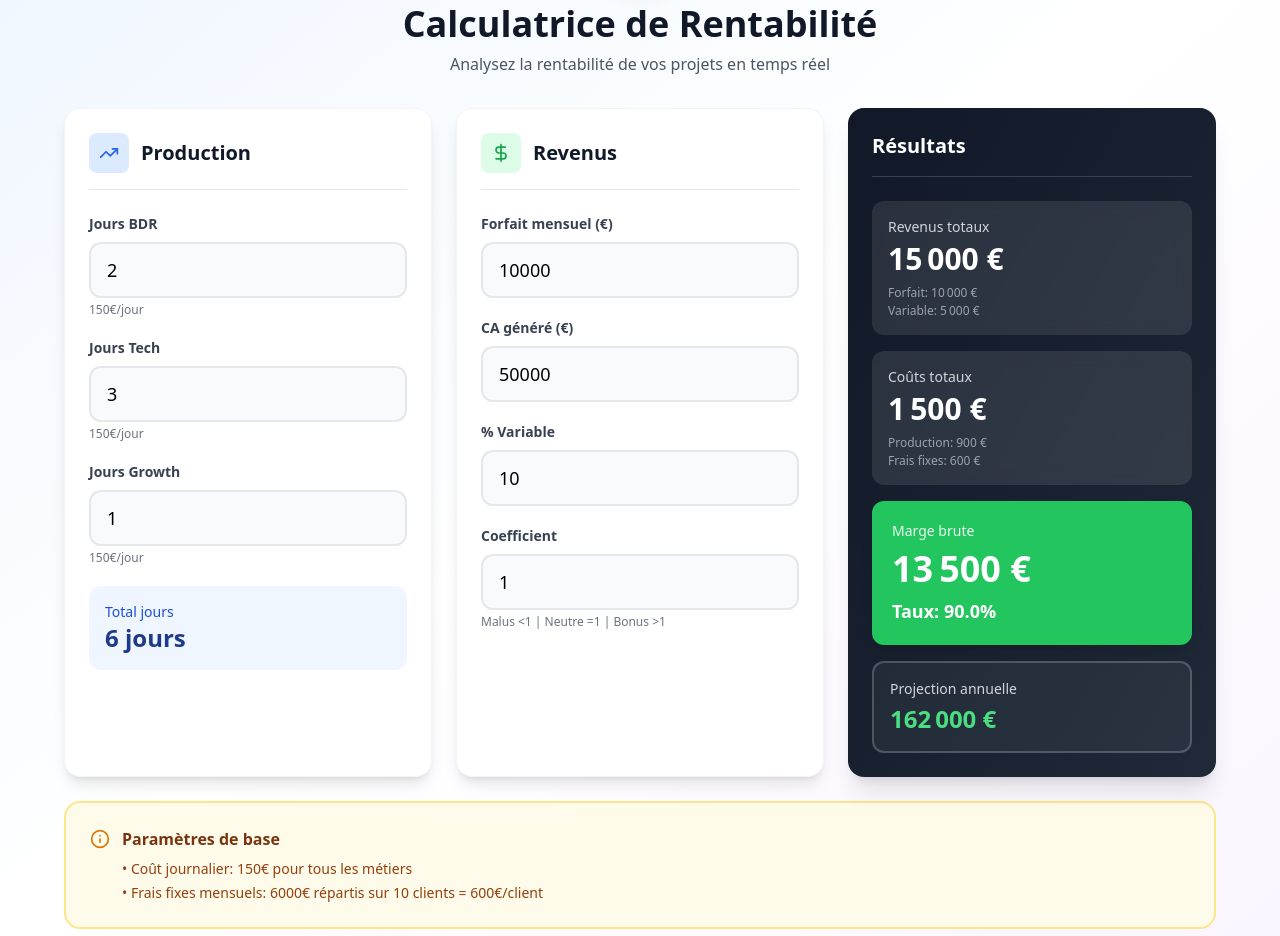
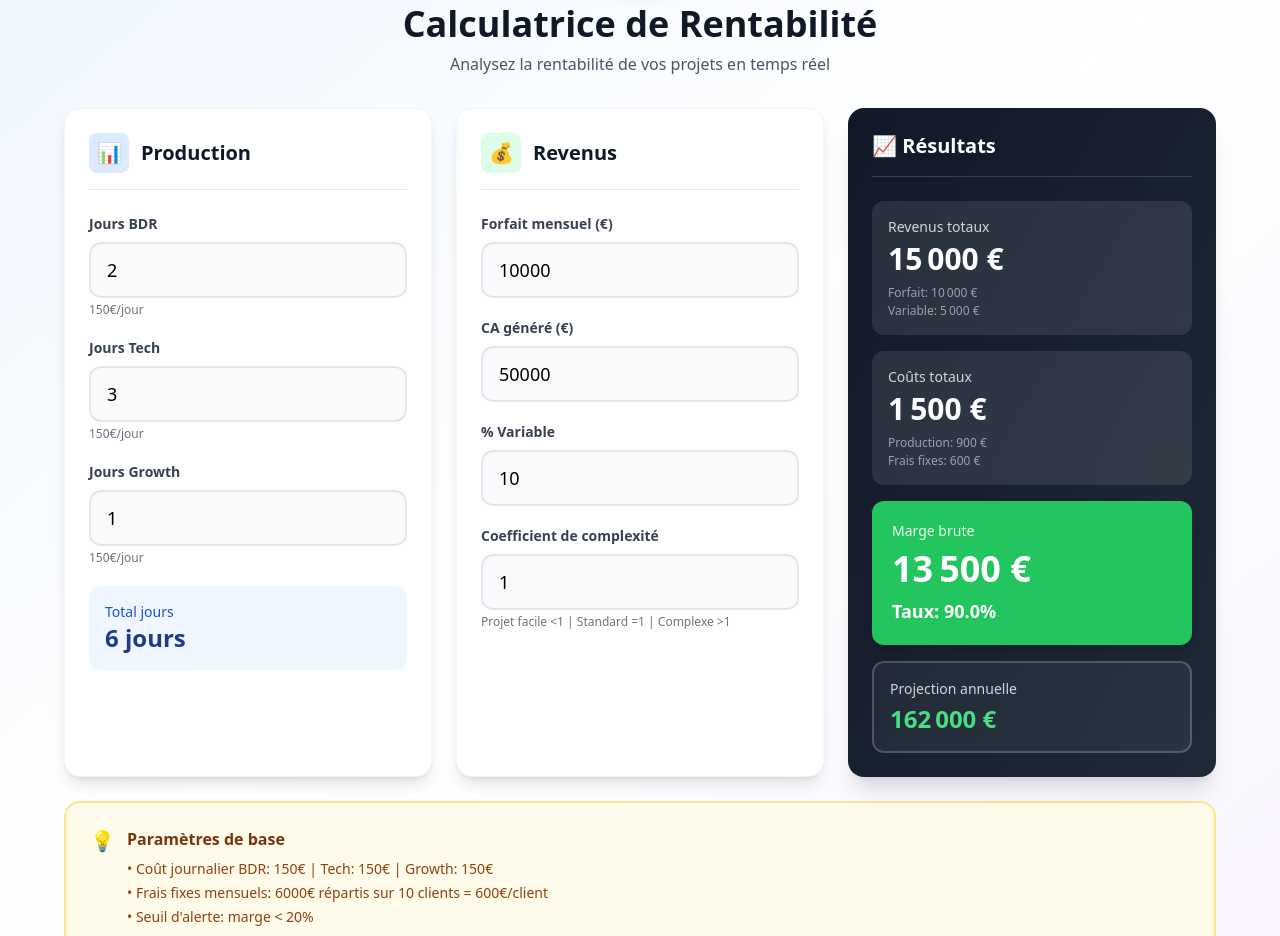
Before and after one commit to thomasbourhis/calcurenta, a React (Vite) app: page / in a window 1280 px wide. Shown: the part 100-1036 px from the top of the page. Built offline with nearby package versions, Linux system fonts and the light colour scheme.

Commit message:
Update App.jsx

```diff
--- a/src/App.jsx
+++ b/src/App.jsx
@@ -1,7 +1,6 @@
 import React, { useState } from 'react';
-import { Calculator, TrendingUp, DollarSign, Info } from 'lucide-react';
 
-export default function CalculatriceRentabilite() {
+export default function App() {
   const [joursBDR, setJoursBDR] = useState(2);
   const [joursTech, setJoursTech] = useState(3);
   const [joursGrowth, setJoursGrowth] = useState(1);
@@ -10,11 +9,13 @@ export default function CalculatriceRentabilite() {
   const [pourcentageVariable, setPourcentageVariable] = useState(10);
   const [coefficient, setCoefficient] = useState(1.0);
 
-  const COUT_JOUR = 150;
+  // COÛTS MODIFIABLES ICI (non visibles par l'utilisateur)
+  const COUT_BDR = 150;
+  const COUT_TECH = 150;
+  const COUT_GROWTH = 150;
   const FRAIS_FIXES_PAR_CLIENT = 600;
 
-  // Calculs
-  const coutsProduction = (joursBDR + joursTech + joursGrowth) * COUT_JOUR;
+  const coutsProduction = (joursBDR * COUT_BDR) + (joursTech * COUT_TECH) + (joursGrowth * COUT_GROWTH);
   const coutsTotal = coutsProduction + FRAIS_FIXES_PAR_CLIENT;
 
   const variable = (caGenere * pourcentageVariable / 100) * coefficient;
@@ -23,24 +24,29 @@ export default function CalculatriceRentabilite() {
   const margeBrute = revenusTotal - coutsTotal;
   const tauxMarge = revenusTotal > 0 ? (margeBrute / revenusTotal) * 100 : 0;
 
+  // Couleur de la marge selon le taux
+  const getMargeColor = () => {
+    if (margeBrute < 0) return 'bg-red-500';
+    if (tauxMarge < 20) return 'bg-yellow-500';
+    return 'bg-green-500';
+  };
+
   return (
     <div className="min-h-screen bg-gradient-to-br from-blue-50 via-white to-purple-50 p-6">
       <div className="max-w-6xl mx-auto">
-        {/* Header */}
         <div className="text-center mb-8">
           <div className="inline-flex items-center justify-center w-16 h-16 bg-blue-600 rounded-2xl mb-4 shadow-lg">
-            <Calculator className="w-8 h-8 text-white" />
+            <span className="text-3xl">🧮</span>
           </div>
           <h1 className="text-4xl font-bold text-gray-900 mb-2">Calculatrice de Rentabilité</h1>
           <p className="text-gray-600">Analysez la rentabilité de vos projets en temps réel</p>
         </div>
 
         <div className="grid lg:grid-cols-3 gap-6">
-          {/* Colonne 1: Production */}
           <div className="bg-white rounded-2xl shadow-lg p-6 border border-gray-100">
             <div className="flex items-center gap-3 mb-6 pb-4 border-b border-gray-200">
               <div className="w-10 h-10 bg-blue-100 rounded-lg flex items-center justify-center">
-                <TrendingUp className="w-5 h-5 text-blue-600" />
+                <span className="text-xl">📊</span>
               </div>
               <h2 className="text-xl font-bold text-gray-900">Production</h2>
             </div>
@@ -58,7 +64,7 @@ export default function CalculatriceRentabilite() {
                   min="0"
                   step="0.5"
                 />
-                <p className="text-xs text-gray-500 mt-1">150€/jour</p>
+                <p className="text-xs text-gray-500 mt-1">{COUT_BDR}€/jour</p>
               </div>
 
               <div>
@@ -73,7 +79,7 @@ export default function CalculatriceRentabilite() {
                   min="0"
                   step="0.5"
                 />
-                <p className="text-xs text-gray-500 mt-1">150€/jour</p>
+                <p className="text-xs text-gray-500 mt-1">{COUT_TECH}€/jour</p>
               </div>
 
               <div>
@@ -88,7 +94,7 @@ export default function CalculatriceRentabilite() {
                   min="0"
                   step="0.5"
                 />
-                <p className="text-xs text-gray-500 mt-1">150€/jour</p>
+                <p className="text-xs text-gray-500 mt-1">{COUT_GROWTH}€/jour</p>
               </div>
 
               <div className="bg-blue-50 rounded-xl p-4 mt-4">
@@ -98,11 +104,10 @@ export default function CalculatriceRentabilite() {
             </div>
           </div>
 
-          {/* Colonne 2: Revenus */}
           <div className="bg-white rounded-2xl shadow-lg p-6 border border-gray-100">
             <div className="flex items-center gap-3 mb-6 pb-4 border-b border-gray-200">
               <div className="w-10 h-10 bg-green-100 rounded-lg flex items-center justify-center">
-                <DollarSign className="w-5 h-5 text-green-600" />
+                <span className="text-xl">💰</span>
               </div>
               <h2 className="text-xl font-bold text-gray-900">Revenus</h2>
             </div>
@@ -153,7 +158,7 @@ export default function CalculatriceRentabilite() {
 
               <div>
                 <label className="block text-sm font-semibold text-gray-700 mb-2">
-                  Coefficient
+                  Coefficient de complexité
                 </label>
                 <input
                   type="number"
@@ -163,19 +168,17 @@ export default function CalculatriceRentabilite() {
                   min="0"
                   step="0.1"
                 />
-                <p className="text-xs text-gray-500 mt-1">Malus &lt;1 | Neutre =1 | Bonus &gt;1</p>
+                <p className="text-xs text-gray-500 mt-1">Projet facile &lt;1 | Standard =1 | Complexe &gt;1</p>
               </div>
             </div>
           </div>
 
-          {/* Colonne 3: Résultats */}
           <div className="bg-gradient-to-br from-gray-900 to-gray-800 rounded-2xl shadow-xl p-6 text-white">
             <div className="mb-6 pb-4 border-b border-gray-700">
-              <h2 className="text-xl font-bold">Résultats</h2>
+              <h2 className="text-xl font-bold">📈 Résultats</h2>
             </div>
 
             <div className="space-y-4">
-              {/* Revenus */}
               <div className="bg-white/10 backdrop-blur rounded-xl p-4">
                 <div className="text-sm text-gray-300 mb-1">Revenus totaux</div>
                 <div className="text-3xl font-bold mb-2">{revenusTotal.toLocaleString('fr-FR')} €</div>
@@ -185,7 +188,6 @@ export default function CalculatriceRentabilite() {
                 </div>
               </div>
 
-              {/* Coûts */}
               <div className="bg-white/10 backdrop-blur rounded-xl p-4">
                 <div className="text-sm text-gray-300 mb-1">Coûts totaux</div>
                 <div className="text-3xl font-bold mb-2">{coutsTotal.toLocaleString('fr-FR')} €</div>
@@ -195,14 +197,15 @@ export default function CalculatriceRentabilite() {
                 </div>
               </div>
 
-              {/* Marge */}
-              <div className={`${margeBrute >= 0 ? 'bg-green-500' : 'bg-red-500'} rounded-xl p-5 shadow-lg`}>
+              <div className={`${getMargeColor()} rounded-xl p-5 shadow-lg`}>
                 <div className="text-sm text-white/90 mb-2">Marge brute</div>
                 <div className="text-4xl font-bold mb-2">{margeBrute.toLocaleString('fr-FR')} €</div>
                 <div className="text-lg font-semibold">Taux: {tauxMarge.toFixed(1)}%</div>
+                {tauxMarge < 20 && tauxMarge >= 0 && (
+                  <div className="text-sm mt-2 text-white/80">⚠️ Marge faible</div>
+                )}
               </div>
 
-              {/* Projection annuelle */}
               <div className="bg-white/5 border-2 border-white/20 rounded-xl p-4">
                 <div className="text-sm text-gray-300 mb-1">Projection annuelle</div>
                 <div className="text-2xl font-bold text-green-400">{(margeBrute * 12).toLocaleString('fr-FR')} €</div>
@@ -211,15 +214,15 @@ export default function CalculatriceRentabilite() {
           </div>
         </div>
 
-        {/* Info box */}
         <div className="mt-6 bg-amber-50 border-2 border-amber-200 rounded-2xl p-6">
           <div className="flex items-start gap-3">
-            <Info className="w-5 h-5 text-amber-600 mt-0.5 flex-shrink-0" />
+            <span className="text-xl">💡</span>
             <div>
               <h3 className="font-semibold text-amber-900 mb-2">Paramètres de base</h3>
               <div className="text-sm text-amber-800 space-y-1">
-                <div>• Coût journalier: 150€ pour tous les métiers</div>
+                <div>• Coût journalier BDR: {COUT_BDR}€ | Tech: {COUT_TECH}€ | Growth: {COUT_GROWTH}€</div>
                 <div>• Frais fixes mensuels: 6000€ répartis sur 10 clients = 600€/client</div>
+                <div>• Seuil d'alerte: marge &lt; 20%</div>
               </div>
             </div>
           </div>
```
